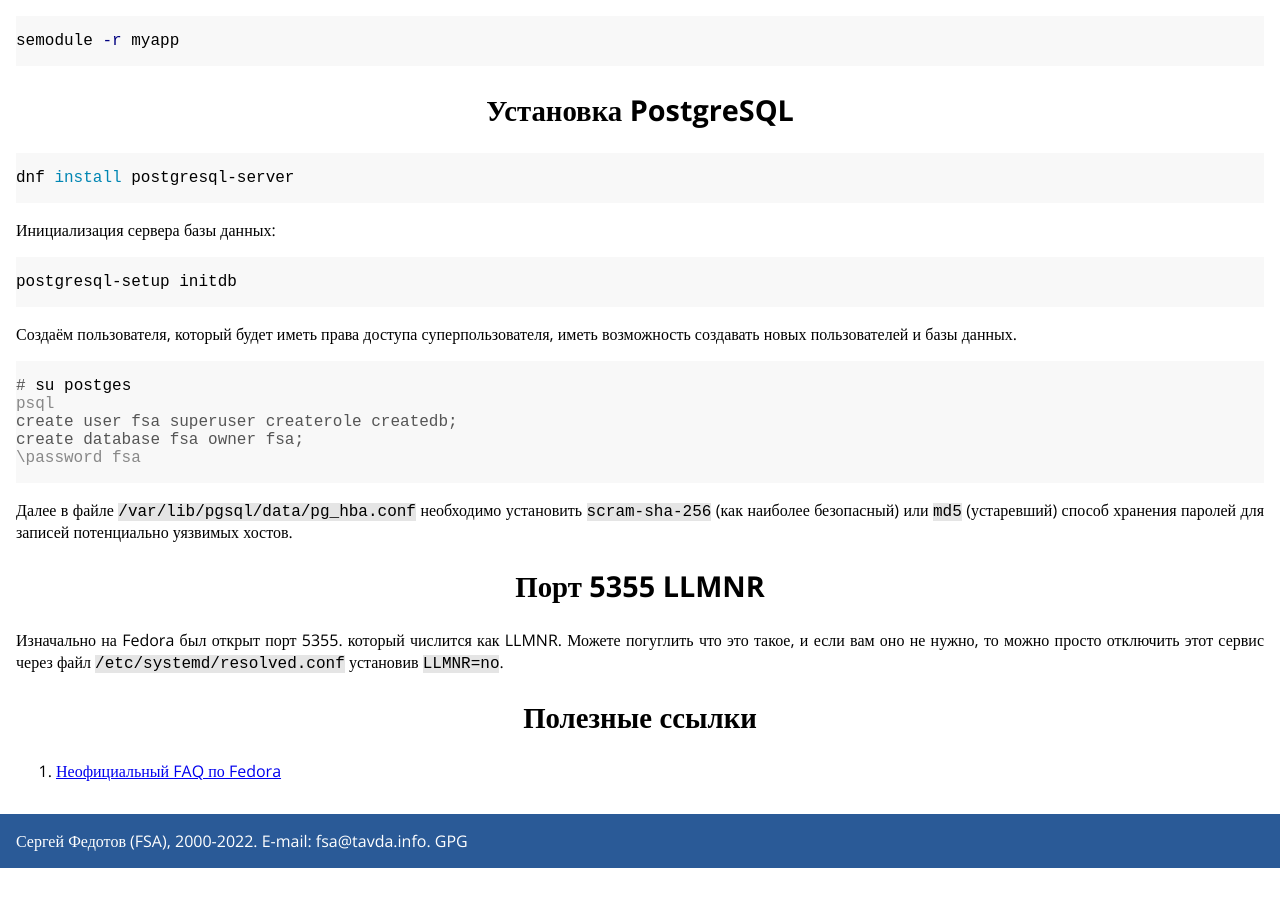
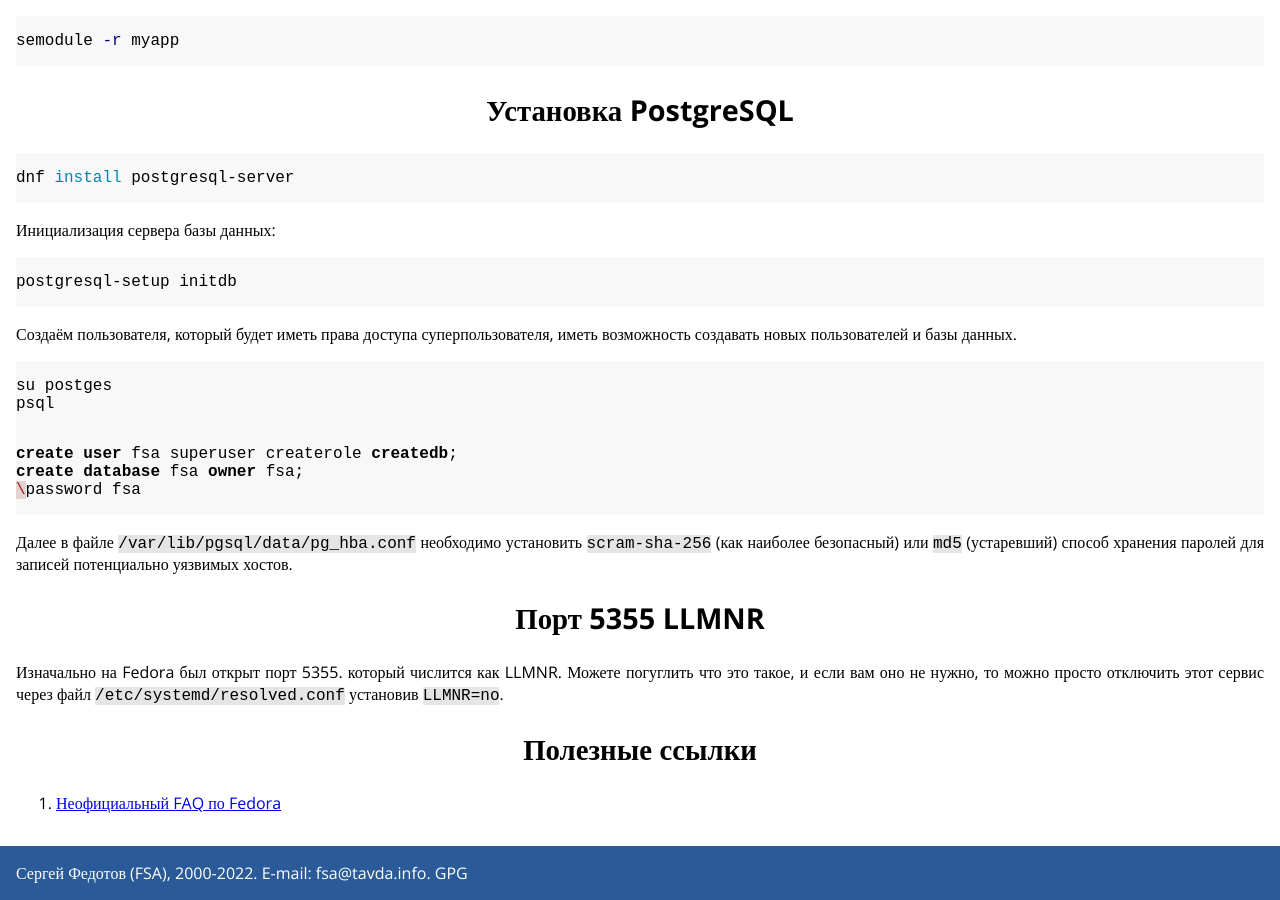
Before and after one commit to fsa/site, a Jekyll site: the page built from _posts/2021-04-12-fedora_first_steps.md, in a window 1280 px wide and 900 px high, scrolled down 3189 px. Built offline with Jekyll 4.4.1, drawn with Linux system fonts in a browser that asks for light colours; before the commit the page ends 4057 px from its top, so only the background shows below that.

Commit message:
Оформление заметки про Fedora.

````diff
--- a/_posts/2021-04-12-fedora_first_steps.md
+++ b/_posts/2021-04-12-fedora_first_steps.md
@@ -164,9 +164,12 @@
 
 Создаём пользователя, который будет иметь права доступа суперпользователя, иметь возможность создавать новых пользователей и базы данных.
 
-```console
-# su postges
+```bash
+su postges
 psql
+```
+
+```sql
 create user fsa superuser createrole createdb;
 create database fsa owner fsa;
 \password fsa
````
